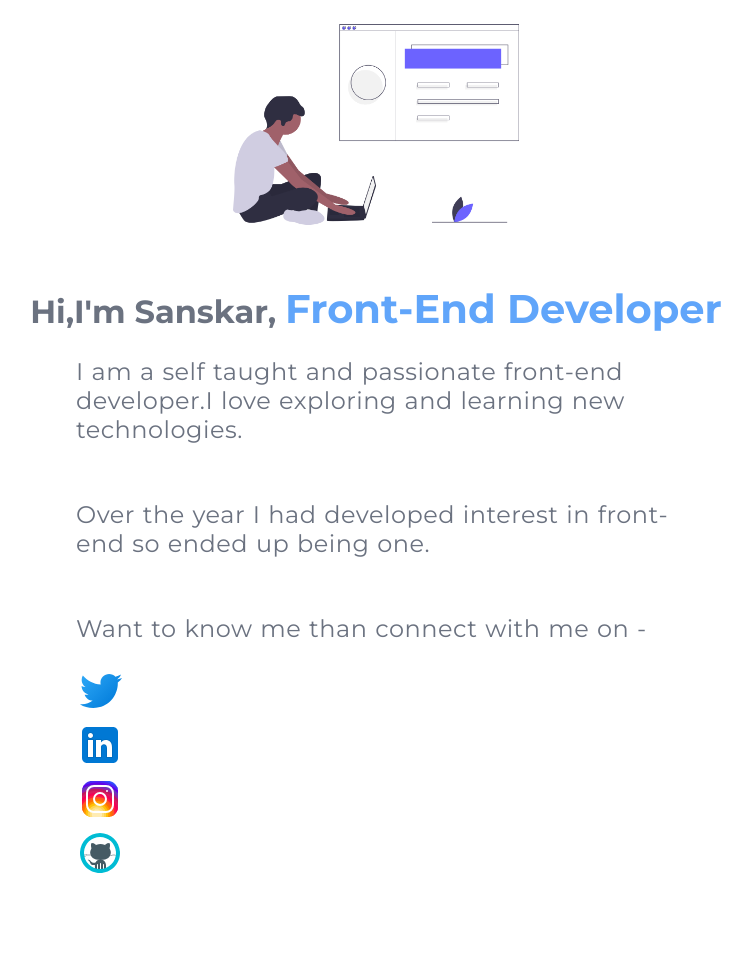
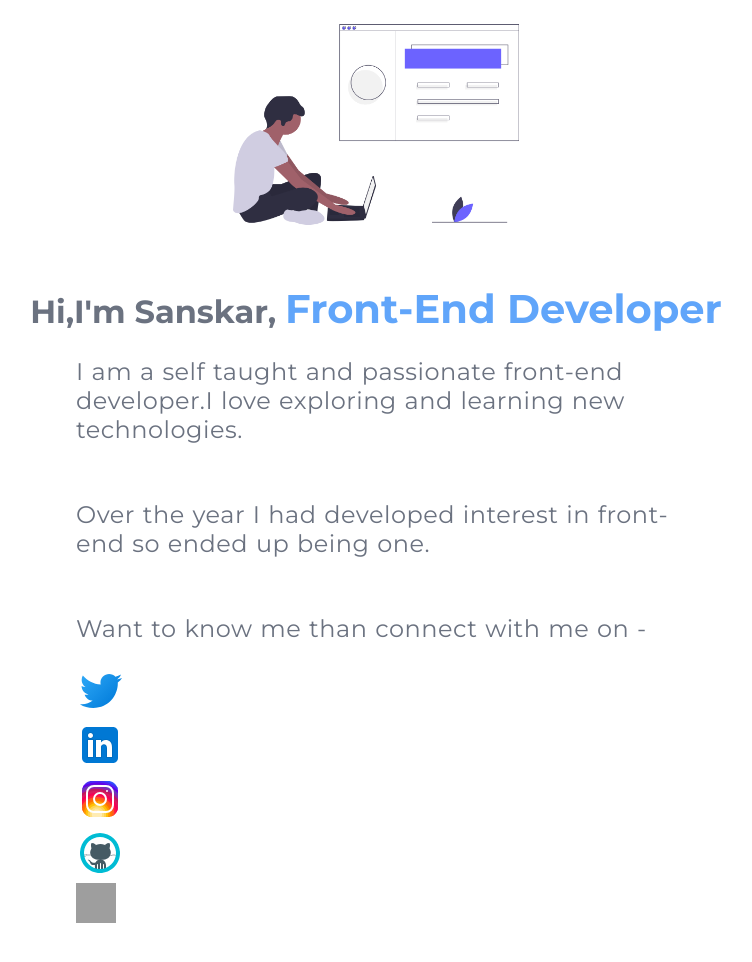
Before and after one commit to Sanskar-Choubey/Portfolio, a plain HTML site: page index.html in a window 1280 px wide. Shown: the part 166-1128 px from the top of the page, without its empty margins (264-1016 px from the left). Before the commit the page ends 1097 px from the top, so only its background shows below. Drawn offline with Linux system fonts and the light colour scheme; grey boxes are pictures that could not be loaded; a web font is replaced by a local one.

Commit message:
add:Dev_community_icon

```diff
--- a/index.html
+++ b/index.html
@@ -55,7 +55,13 @@
                 <div class="tiles">
                         <a href="https://github.com/Sanskar-Choubey">
                         <img src="/icons/icons8-github.svg" alt="github_logo"></a>
-                    </div>
+                </div>
+
+                <div class="tiles">
+                        <a href="https://dev.to/sanskarchoubey">
+                            <img src="https://d2fltix0v2e0sb.cloudfront.net/dev-badge.svg" alt="Sanskar Choubey's DEV Profile" height="40" width="40">
+                        </a>
+                </div>
             </div>
         </div>
 
```
